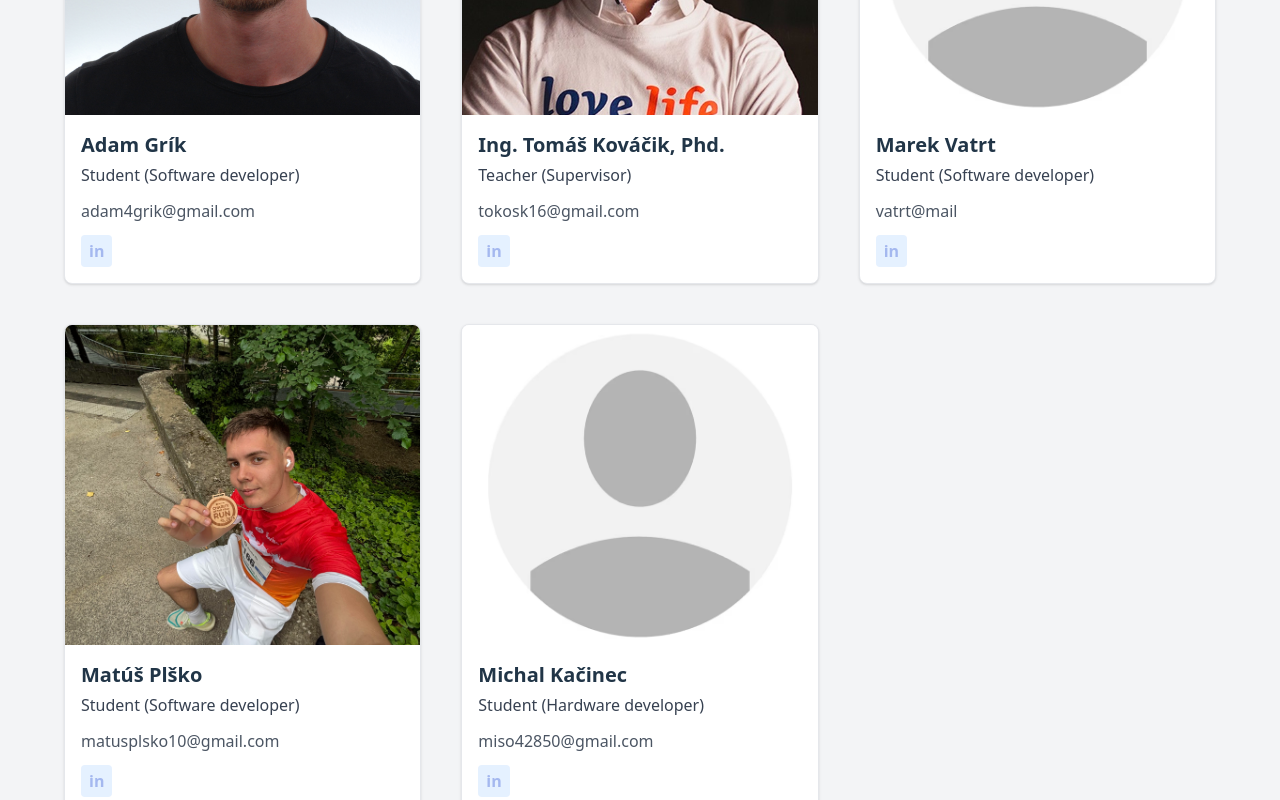
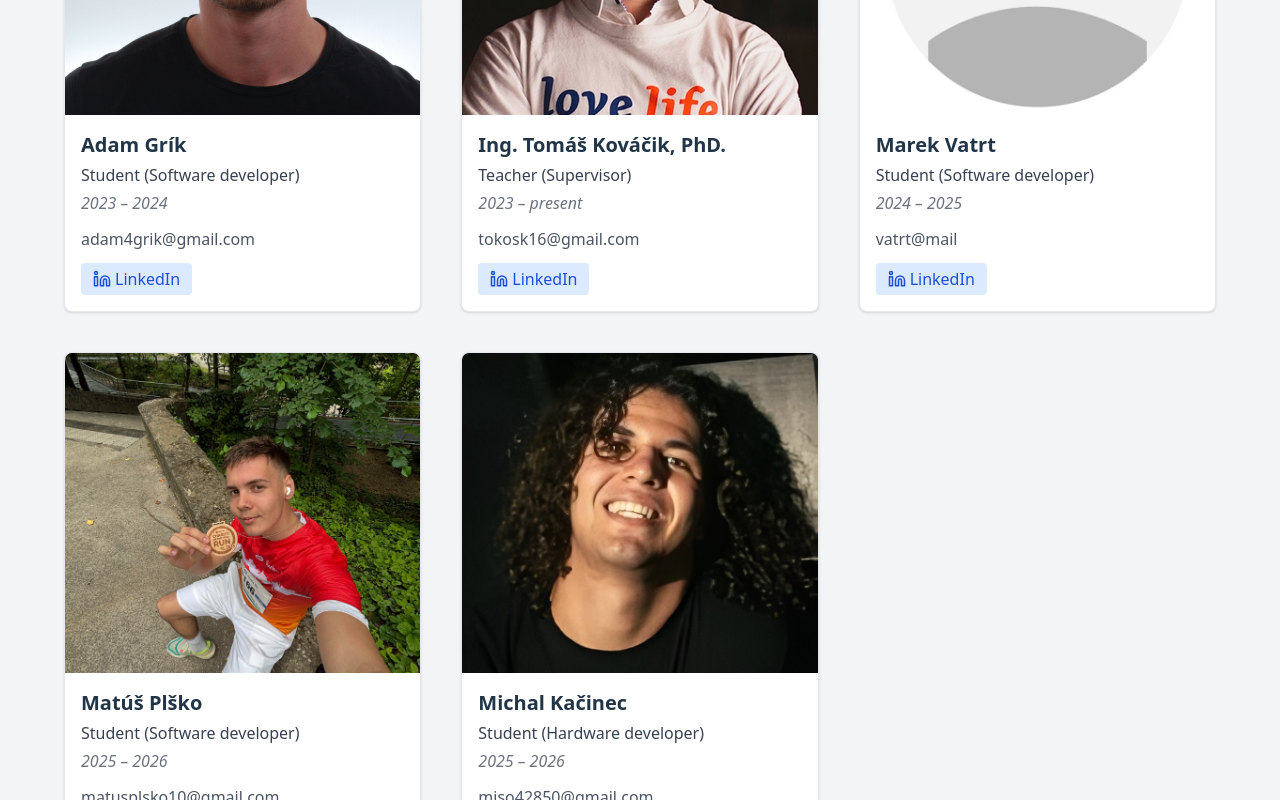
Before and after one commit to MatusPlsko/bees_app, a React app: page /about in a window 1280 px wide. Shown: the part 460-1260 px from the top of the page. Built offline with nearby package versions, Linux system fonts and the light colour scheme; the HTML template or start-up script is replaced by a standard one.

Commit message:
Uploaded photos, updated linkedin, about us page upgrade

```diff
--- a/package.json
+++ b/package.json
@@ -10,6 +10,7 @@
     "preview": "vite preview"
   },
   "dependencies": {
+    "lucide-react": "^0.560.0",
     "mapbox-gl": "^3.16.0",
     "react": "^19.2.0",
     "react-dom": "^19.2.0",
--- a/src/data/team.ts
+++ b/src/data/team.ts
@@ -1,40 +1,42 @@
-export type TeamMember = {
-  name: string;
-  role: string;
-  email: string;
-  image: string; // path k obrázku v /public
-  linkedin?: string; // zatiaľ nepoužijeme
-};
-
 export const teamMembers: TeamMember[] = [
   {
     name: "Adam Grík",
     role: "Student (Software developer)",
     email: "adam4grik@gmail.com",
     image: "/team/grik.jpg",
+    years: "2023 – 2024",
+    linkedin: "https://www.linkedin.com/in/adam-gr%C3%ADk-32b2692a6/",
   },
   {
-    name: "Ing. Tomáš Kováčik, Phd.",
+    name: "Ing. Tomáš Kováčik, PhD.",
     role: "Teacher (Supervisor)",
     email: "tokosk16@gmail.com",
     image: "/team/kovacik.jpg",
+    years: "2023 – present",
+    linkedin: "https://www.linkedin.com",
   },
   {
     name: "Marek Vatrt",
     role: "Student (Software developer)",
     email: "vatrt@mail",
     image: "/team/user_pic.jpg",
+    years: "2024 – 2025",
+    linkedin: "https://www.linkedin.com",
   },
   {
     name: "Matúš Plško",
     role: "Student (Software developer)",
     email: "matusplsko10@gmail.com",
     image: "/team/plsko.jpg",
+    years: "2025 – 2026",
+    linkedin: "https://www.linkedin.com/in/mat%C3%BA%C5%A1-pl%C5%A1ko-582048359",
   },
   {
     name: "Michal Kačinec",
     role: "Student (Hardware developer)",
     email: "miso42850@gmail.com",
-    image: "/team/user_pic.jpg",
+    image: "/team/kacinec.jpeg",
+    years: "2025 – 2026",
+    linkedin: "https://www.linkedin.com/in/michal-kacinec-68162739a/",
   },
 ];
--- a/src/pages/AboutPage.tsx
+++ b/src/pages/AboutPage.tsx
@@ -1,4 +1,5 @@
 import { teamMembers } from "../data/team";
+import { Linkedin } from "lucide-react";
 
 export default function AboutPage() {
   return (
@@ -33,16 +34,33 @@ export default function AboutPage() {
             {/* Text section */}
             <div className="p-4 flex flex-col grow">
               <h2 className="text-xl font-semibold mb-1">{member.name}</h2>
-              <p className="text-gray-700 mb-3">{member.role}</p>
+
+              <p className="text-gray-700 mb-1">{member.role}</p>
+
+              {/* Years */}
+              <p className="text-gray-500 italic mb-3">{member.years}</p>
 
               <p className="text-gray-600 mb-3">{member.email}</p>
 
-              {/* LinkedIn placeholder */}
+              {/* LinkedIn */}
               <div className="mt-auto">
-                <div className="inline-block px-2 py-1 bg-blue-200 rounded cursor-pointer opacity-40">
-                  <span className="text-blue-700 font-bold">in</span>
-                </div>
+                {member.linkedin ? (
+                  <a
+                    href={member.linkedin}
+                    target="_blank"
+                    rel="noopener noreferrer"
+                    className="inline-flex items-center gap-1 px-3 py-1 bg-blue-100 text-blue-700 rounded hover:bg-blue-200 transition"
+                  >
+                    <Linkedin size={18} />
+                    <span className="font-medium">LinkedIn</span>
+                  </a>
+                ) : (
+                  <div className="inline-block px-2 py-1 bg-blue-200 rounded opacity-40 cursor-not-allowed">
+                    <span className="text-blue-700 font-bold">in</span>
+                  </div>
+                )}
               </div>
+
             </div>
           </div>
         ))}
```
Also changed, not shown: public/team/kacinec.jpeg (added), 1 other file (tests, documents, lock files or other folders).
